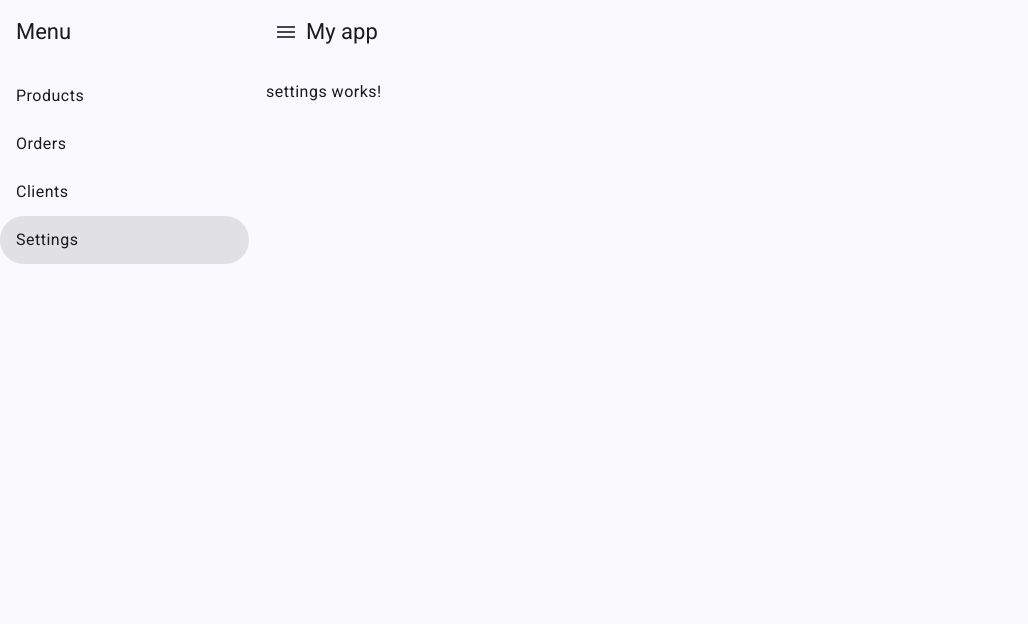
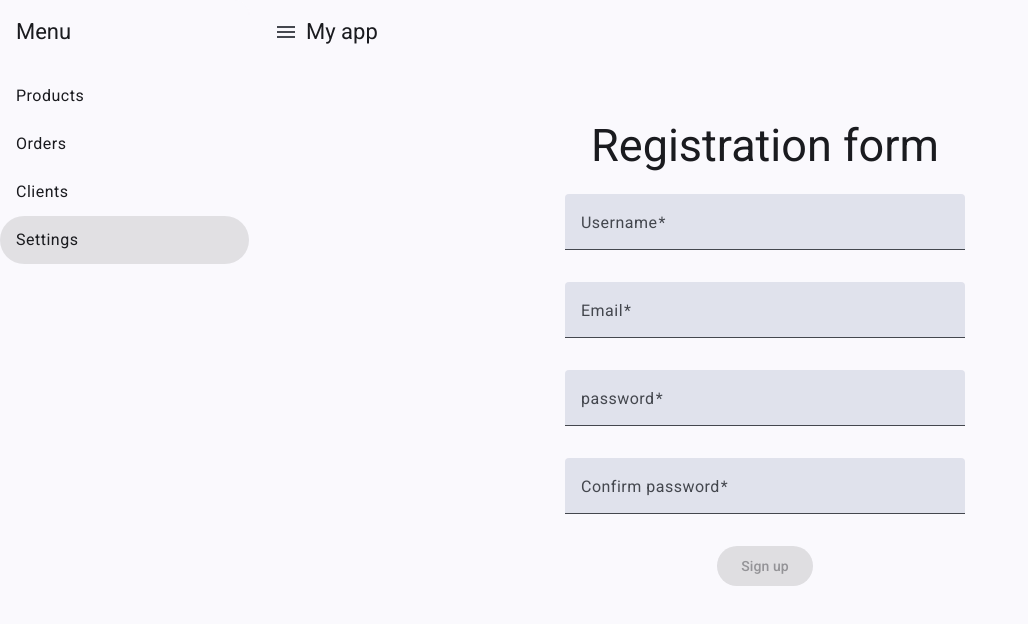
Before and after one commit to NataliaButenko/angular-course, an Angular app: page /settings in a window 1280 px wide. Shown: the top 624 px of the page, without its empty margins (0-1028 px from the left). Built offline with nearby package versions, Linux system fonts and the light colour scheme.

Commit message:
HW_10 Registration form

```diff
--- a/src/app/settingsPage/settings/settings.component.html
+++ b/src/app/settingsPage/settings/settings.component.html
@@ -1 +1 @@
-<p>settings works!</p>
+<sign-up-form></sign-up-form>
--- a/src/app/settingsPage/settings/settings.component.scss
+++ b/src/app/settingsPage/settings/settings.component.scss
@@ -0,0 +1,6 @@
+:host {
+	display: flex;
+	align-items: center;
+	justify-content: center;
+	padding: 24px;
+}
--- /dev/null
+++ b/src/app/sign-up-form/sign-up-form.component.html
@@ -0,0 +1,53 @@
+<form [formGroup]="registrationForm" (ngSubmit)="onSubmit()" class="form">
+  <h2 class="title">Registration form</h2>
+  <mat-form-field class="field">
+    <mat-label>Username</mat-label>
+    <input matInput formControlName="username" required />
+    <mat-error *ngIf="registrationForm.get('username')?.hasError('required')"
+      >Username is required</mat-error
+    >
+  </mat-form-field>
+
+  <mat-form-field class="field">
+    <mat-label>Email</mat-label>
+    <input matInput formControlName="email" required />
+    <mat-error *ngIf="registrationForm.get('email')?.hasError('required')"
+      >Email is required</mat-error
+    >
+    <mat-error *ngIf="registrationForm.get('email')?.hasError('email')">Invalid format</mat-error>
+    <mat-error *ngIf="registrationForm.get('email')?.hasError('emailTaken')"
+      >Email is already used</mat-error
+    >
+  </mat-form-field>
+
+  <mat-form-field class="field">
+    <mat-label>password</mat-label>
+    <input matInput type="password" formControlName="password" required />
+    <mat-error *ngIf="registrationForm.get('password')?.hasError('required')"
+      >Password is required</mat-error
+    >
+    <mat-error *ngIf="registrationForm.get('password')?.hasError('minlength')"
+      >The password must be at least 6 characters long</mat-error
+    >
+  </mat-form-field>
+
+  <mat-form-field class="field">
+    <mat-label>Confirm password</mat-label>
+    <input matInput type="password" formControlName="confirmPassword" required />
+
+    <mat-error *ngIf="registrationForm.get('confirmPassword')?.hasError('required')"
+      >Confirm password is required</mat-error
+    >
+    <mat-error *ngIf="registrationForm.get('confirmPassword')?.hasError('minlength')"
+      >The confirm password must be at least 6 characters long</mat-error
+    >
+    <mat-error *ngIf="registrationForm.get('confirmPassword')?.hasError('passwordMismatch')"
+      >Passwords do not match</mat-error
+    >
+  </mat-form-field>
+  <div class="actions">
+    <button mat-raised-button color="primary" type="submit" [disabled]="registrationForm.invalid">
+      Sign up
+    </button>
+  </div>
+</form>
--- /dev/null
+++ b/src/app/sign-up-form/sign-up-form.component.scss
@@ -0,0 +1,19 @@
+.form {
+	padding: 16px;
+	width: 400px;
+
+	.field {
+		display: block;
+		margin-bottom: 12px;
+	}
+
+	.actions {
+		display: flex;
+		align-items: center;
+		justify-content: center;
+	}
+
+	.title {
+		text-align: center;
+	}
+}
--- /dev/null
+++ b/src/app/sign-up-form/sign-up-form.component.ts
@@ -0,0 +1,67 @@
+import { CommonModule } from '@angular/common';
+import { Component } from '@angular/core';
+import {
+  AbstractControl,
+  FormBuilder,
+  FormGroup,
+  ReactiveFormsModule,
+  ValidationErrors,
+  Validators,
+} from '@angular/forms';
+import { MatButtonModule } from '@angular/material/button';
+import { MatFormFieldModule } from '@angular/material/form-field';
+import { MatInputModule } from '@angular/material/input';
+import { Observable, of, map } from 'rxjs';
+
+@Component({
+  selector: 'sign-up-form',
+  standalone: true,
+  imports: [MatInputModule, MatFormFieldModule, MatButtonModule, ReactiveFormsModule, CommonModule],
+  templateUrl: './sign-up-form.component.html',
+  styleUrl: './sign-up-form.component.scss',
+})
+export class SignUpFormComponent {
+  public registrationForm: FormGroup = new FormGroup<any>({});
+
+  constructor(private fb: FormBuilder) {}
+
+  ngOnInit(): void {
+    this.registrationForm = this.fb.group({
+      username: ['', Validators.required],
+      email: ['', [Validators.required, Validators.email], [this.emailValidator.bind(this)]],
+      password: ['', [Validators.required, Validators.minLength(6)]],
+      confirmPassword: [
+        '',
+        [Validators.required, Validators.minLength(6)],
+        [this.passwordMatchValidator.bind(this)],
+      ],
+    });
+  }
+
+  private passwordMatchValidator(control: AbstractControl): Observable<ValidationErrors | null> {
+    const password = control.get('password');
+    const confirmPassword = control.get('confirmPassword');
+    return password && confirmPassword && password.value !== confirmPassword.value
+      ? of({ passwordMismatch: true })
+      : of(null);
+  }
+
+  private emailValidator(control: AbstractControl): Observable<ValidationErrors | null> {
+    const email = control.value;
+    return this.checkEmailUnique(email).pipe(
+      map((isUnique) => (isUnique ? null : { emailTaken: true }))
+    );
+  }
+
+  private checkEmailUnique(email: string): Observable<boolean> {
+    return of(['test@example.com', 'user@example.com']).pipe(
+      map((existingEmails) => !existingEmails.includes(email))
+    );
+  }
+
+  public onSubmit(): void {
+    if (this.registrationForm.valid) {
+      console.log(this.registrationForm.value);
+    }
+  }
+}
```
Also changed, not shown: src/app/settingsPage/settings/settings.component.ts (+4 -5 lines).
